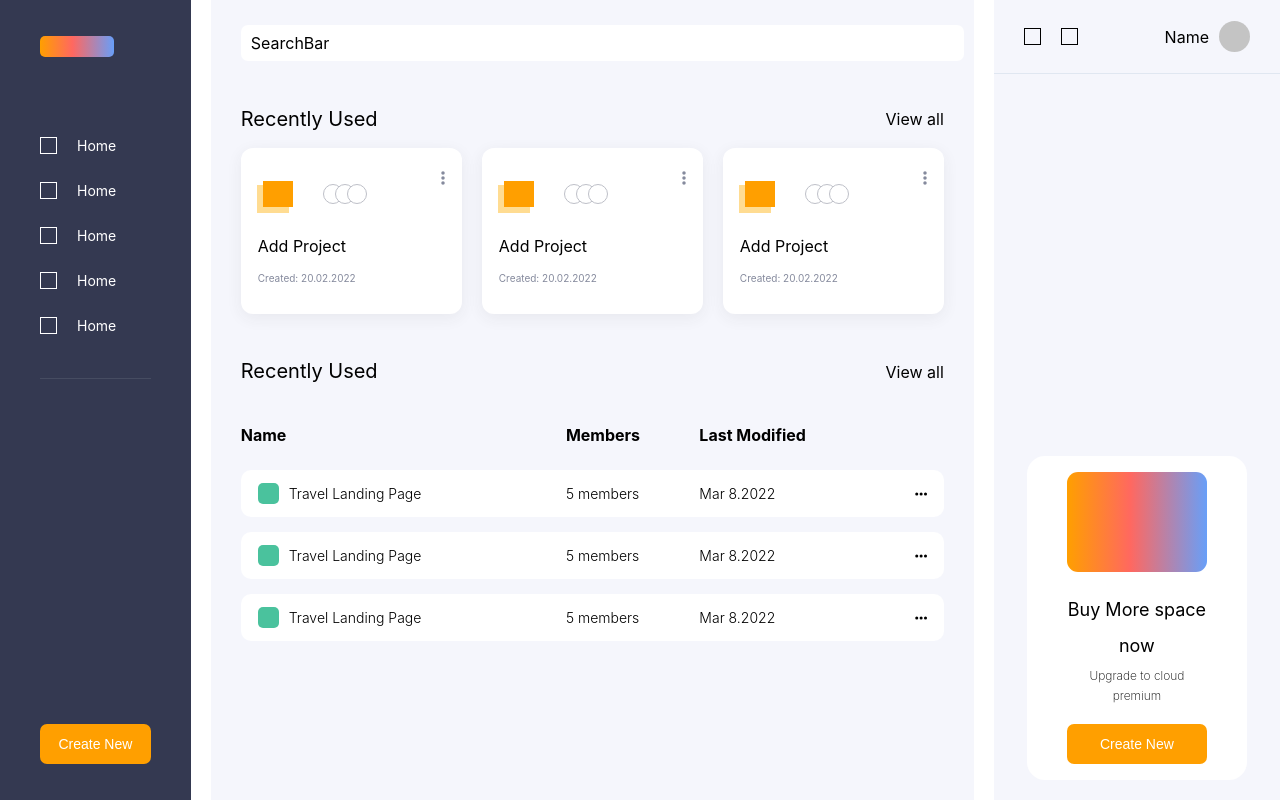
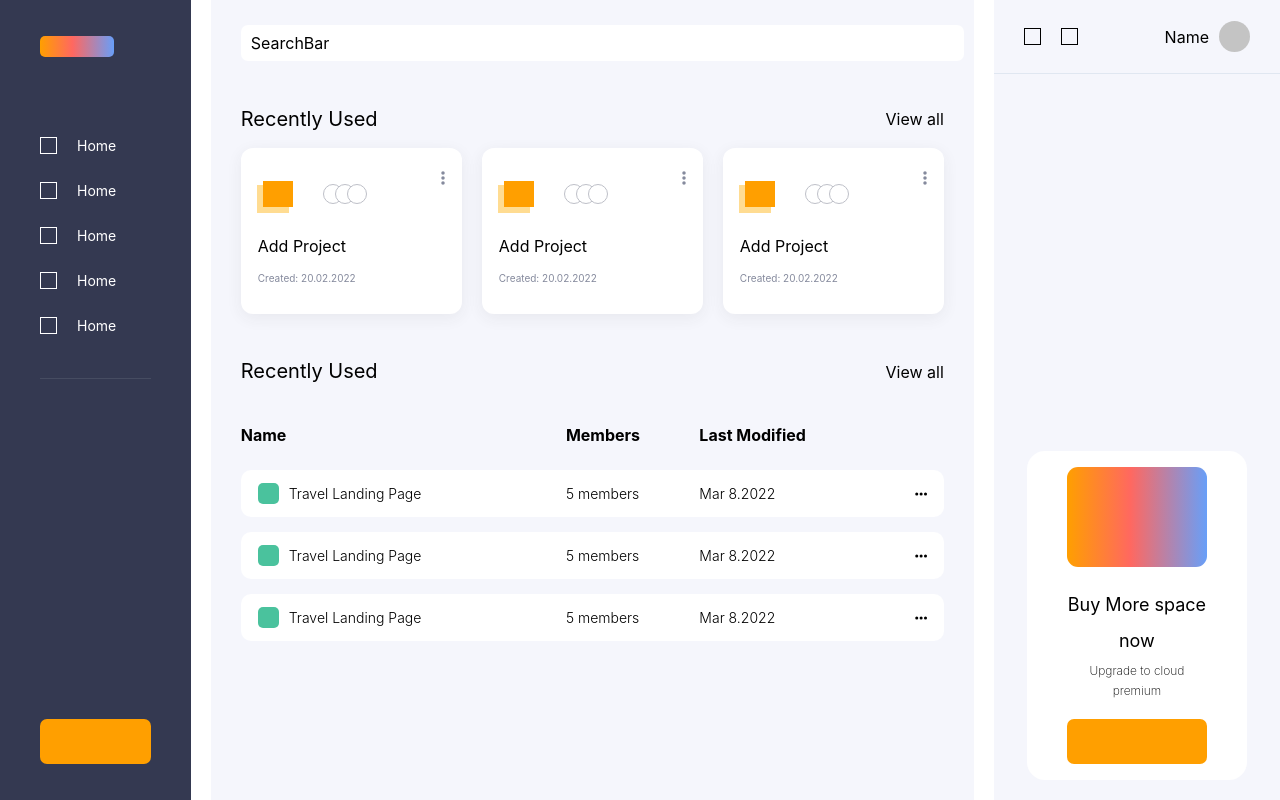
Before and after one commit to kira56/challenges-styling-layout, a React (Create React App) app: page / in a window 1280 px wide. Built offline with nearby package versions, Linux system fonts and the light colour scheme.

Commit message:
chore: Update button component and add interface

```diff
--- a/src/components/snippets/button.tsx
+++ b/src/components/snippets/button.tsx
@@ -1,27 +1,59 @@
 import React from "react";
 import styled from "styled-components";
+import { FontAwesomeIcon } from "@fortawesome/react-fontawesome";
+import { faPlus } from "@fortawesome/free-solid-svg-icons";
 
-const Button = () => {
+interface Props {
+  text: string;
+  plus?: boolean;
+}
+
+const Button = ({ text, plus = false }: Props) => {
   return (
-    <ButtonStyled>
-      <button>Create New</button>
+    <ButtonStyled plus={plus}>
+      <button>
+        {text}
+        {plus && (
+          <BoxPlus>
+            <FontAwesomeIcon icon={faPlus} />
+          </BoxPlus>
+        )}
+      </button>
     </ButtonStyled>
   );
 };
 
 export default Button;
 
-const ButtonStyled = styled.div`
+const ButtonStyled = styled.div<Omit<Props, "text">>`
   background-color: #ff9f00;
+  height: 45px;
   border-radius: 7px;
+  padding-left: ${(props) => (props.plus ? "15px" : 0)};
+  cursor: pointer;
+
   button {
-    padding: 12px 0;
     color: #fff;
     background: transparent;
     border: none;
     width: 100%;
     height: 100%;
     font-size: 14px;
-    font-weight: 200;
+    font-weight: 500;
+    display: flex;
+    justify-content: ${(props) => (props.plus ? "space-between" : "center")};
+    align-items: center;
+    text-align: ${(props) => (props.plus ? "start" : "center")};
   }
 `;
+
+const BoxPlus = styled.div`
+  background-color: #ffb233;
+  width: 35px;
+  height: 30px;
+  display: flex;
+  justify-content: center;
+  align-items: center;
+
+  border-radius: 5px;
+`;
```
